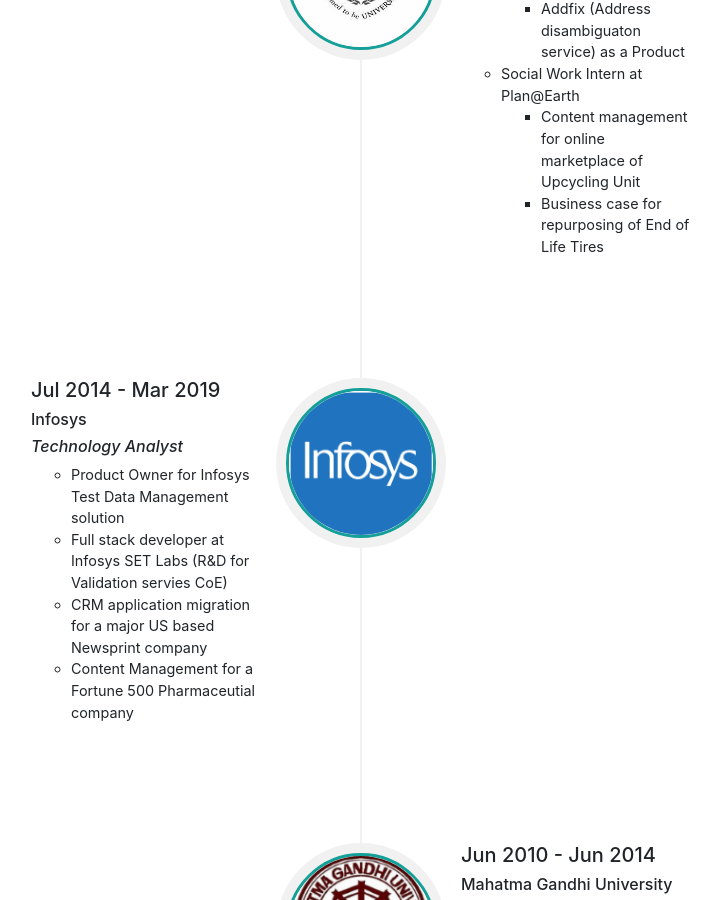
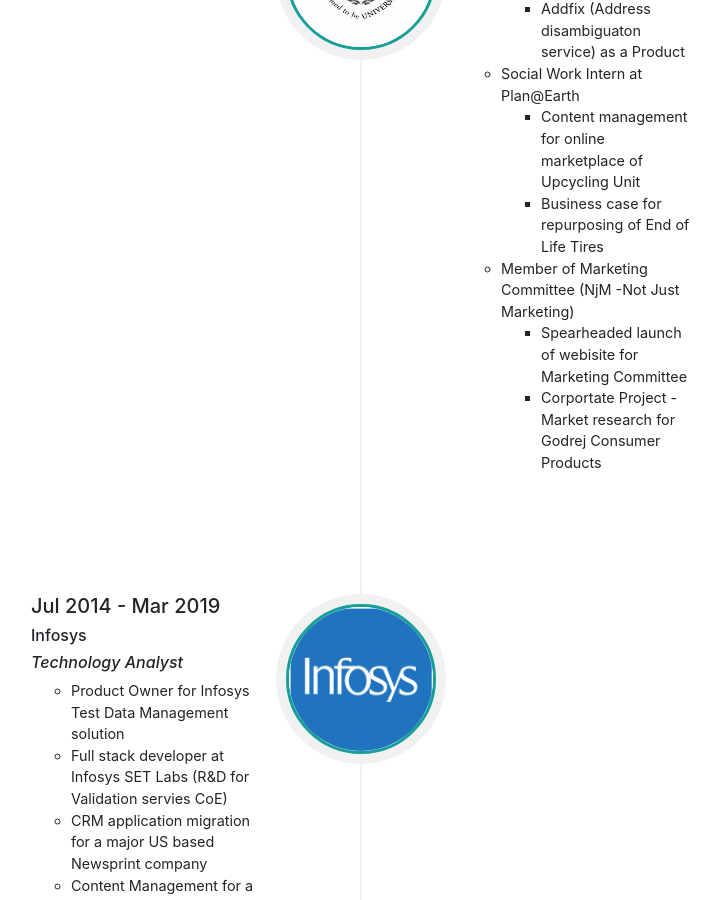
Before and after one commit to reemstk/reemstk.github.io, a Jekyll site: the page built from index.md, in a window 1280 px wide and 900 px high, scrolled down 1229 px. Shown: the whole window, without its empty margins (279-999 px from the left). Built offline with Jekyll 4.4.1, drawn with Linux system fonts in a browser that asks for light colours; nearby versions of some CDN libraries; comment, search, counter and statistics services are not loaded; our own code applies the rules of GitHub Pages for plain Markdown files.

Commit message:
Update timeline.yml

```diff
--- a/_data/timeline.yml
+++ b/_data/timeline.yml
@@ -29,6 +29,11 @@
       item:
         - Content management for online marketplace of Upcycling Unit
         - Business case for repurposing of End of Life Tires
+    - data:
+        - Member of Marketing Committee (NjM -Not Just Marketing)
+      item:
+        - Spearheaded launch of webisite for Marketing Committee
+        - Corportate Project - Market research for Godrej Consumer Products
     institute: NMIMS
   - image: /assets/img/icons/infosys.png
     date: Jul 2014 - Mar 2019
```
